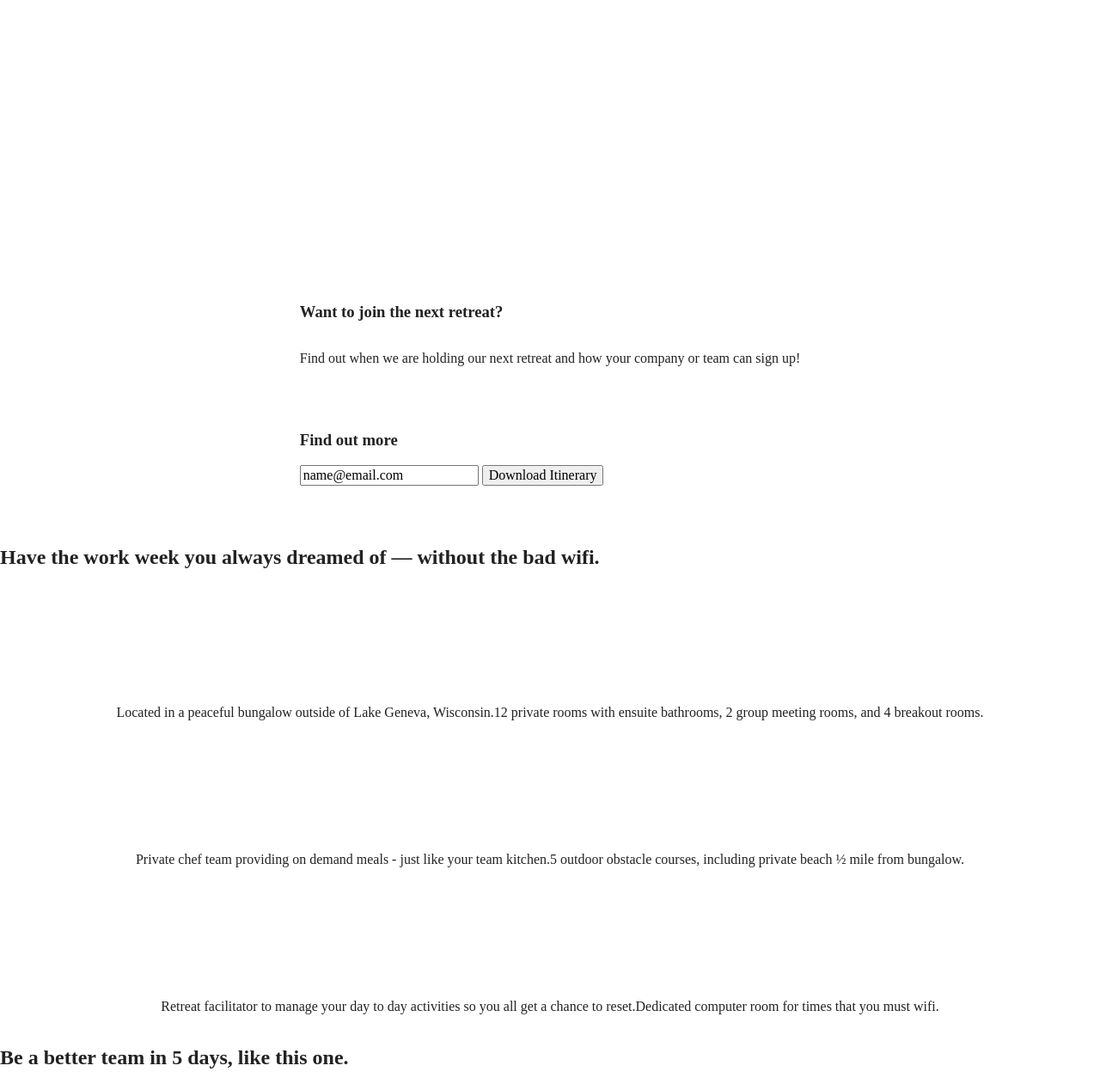
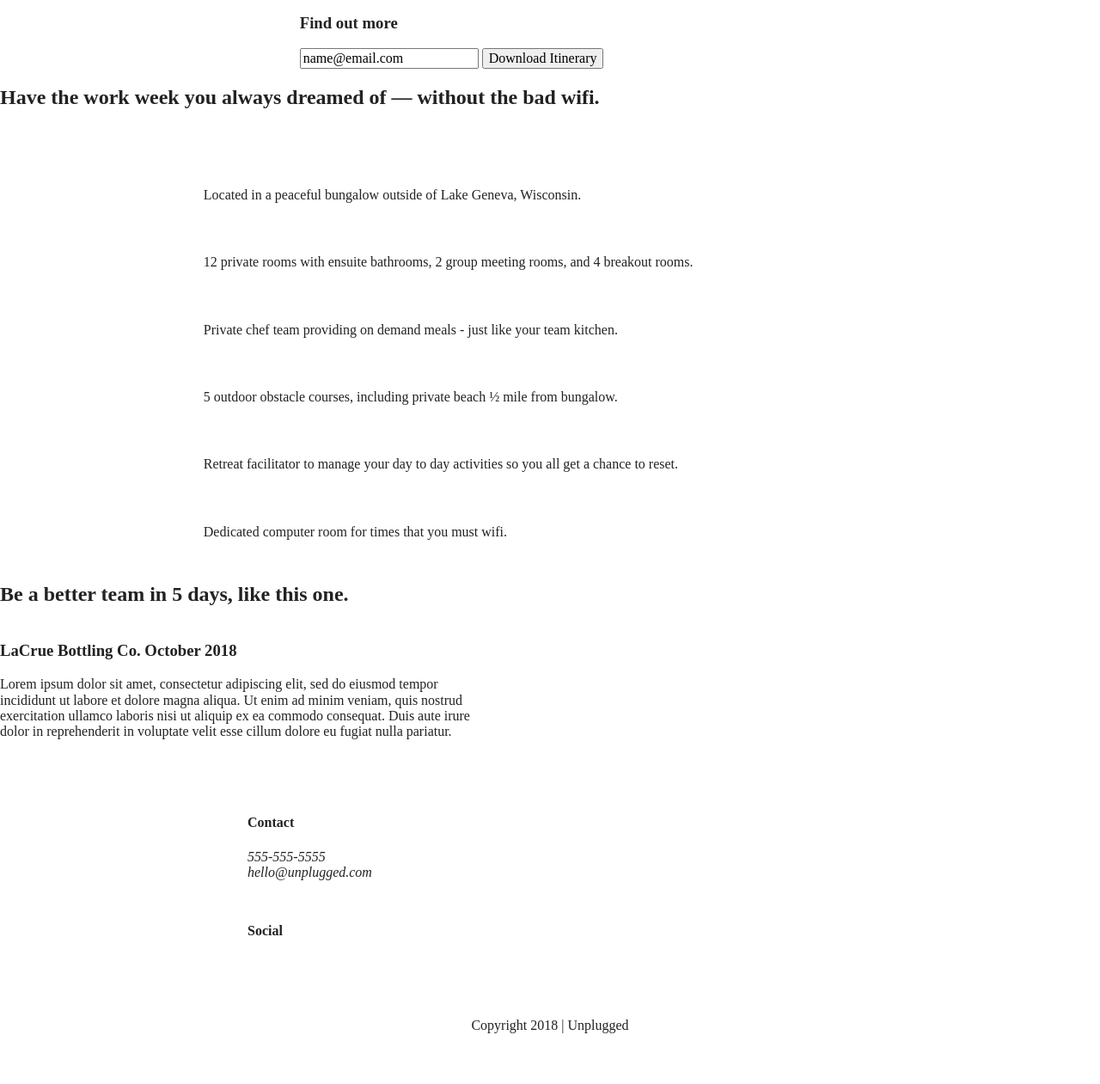
Before and after one commit to emilyalmond-stack/site-unplugged-retreat, a website built with Parcel: page index.html in a window 1280 px wide. Shown: the part 291-1552 px from the top of the page at 86% size. After the commit the page ends 1513 px from the top, so only its background shows below. Built offline with nearby package versions, Linux system fonts and the light colour scheme.

Commit message:
corrected css styles

```diff
--- a/css/main.css
+++ b/css/main.css
@@ -106,7 +106,13 @@ header .content-wrapper {
   justify-content: center;
   align-items: center;
   flex-flow: row wrap;
-  width: auto;
+  margin: 0;
+}
+
+.header-divider {
+  width: 100%;
+  height: 1px;
+  margin: 10px 0 20px 0;
 }
 
 header nav {
@@ -120,13 +126,24 @@ header nav {
 header nav ul {
   display: flex;
   justify-content: space-around;
-  width: 45%;
-  padding: 15px 0;
+  width: 100%;
+}
+
+footer {
+  flex-direction: column;
+}
+
+footer p {
+  margin: 0;
 }
 
 footer .content-wrapper {
   width: 55%;
   margin: 50px 0;
+}
+
+footer .contact {
+  margin-bottom: 50px;
 }
 
 footer .social-icons {
@@ -141,6 +158,11 @@ footer .social-icons p {
   align-items: center;
 }
 
+footer .copyright {
+  margin: 20px 0;
+}
+
+
 
 /* ------------------- Mobile Styles - Homepage -----------------*/
 
@@ -152,12 +174,6 @@ footer .social-icons p {
   flex-flow: row wrap;
 }
 
-.hero-area .content-wrapper {
-    width: 83%;
-    padding-top: 55px;
-    padding-bottom: 330px;
-}
-
 /* aside area */
 
 aside {
@@ -165,18 +181,6 @@ aside {
   justify-content: center;
   align-items: center;
   flex-flow: row wrap;
-}
-
-aside .content-wrapper .form-description {
-  padding-top: 30px;
-}
-
-aside .content-wrapper .form-description p {
-  padding-top: 15px;
-}
-
-aside .form {
-  padding-top: 40px;
 }
 
 
@@ -188,8 +192,13 @@ aside .form {
   flex-flow: row wrap;
 }
 
-.features .content-wrapper {
-  padding-top: 50px;
+.features h2 {
+  margin-bottom: 60px;
+}
+
+.features article {
+  width: 63%;
+  margin: 30px 0;
 }
 
 .features .features-items {
@@ -199,16 +208,8 @@ aside .form {
   flex-flow: row wrap;
 }
 
-.features .article {
-  width: 45%
-}
-
-.features .fontawesome-icon {
-  padding-top: 65px;
-}
-
-.features .features-item-description {
-  padding-top: 40px;
+.features p{
+  margin: 0;
 }
 
 
@@ -221,6 +222,14 @@ aside .form {
   width: 45%;
 }
 
+.reviews h2 {
+  margin-bottom: 40px;
+}
+
+.reviews h3 {
+  width: 55%;
+  margin: 20px 0;
+}
 
 /* ==========================================================================
    About Page
@@ -240,6 +249,10 @@ aside .form {
   flex-flow: row wrap;
 }
 
+.contact-section p{
+  margin: 0;
+}
+
 /* ==========================================================================
    FAQ Page
    ========================================================================== */
@@ -252,10 +265,19 @@ aside .form {
 }
 
 .faq .content-wrapper {
+  margin: 50px 0 0 0;
   display: flex;
   justify-content: center;
   align-items: center;
   flex-flow: row wrap;
+}
+
+.faq h2{
+  margin-bottom: 40px;
+}
+
+.faq-content {
+  margin-bottom: 50px;
 }
 
 
```
